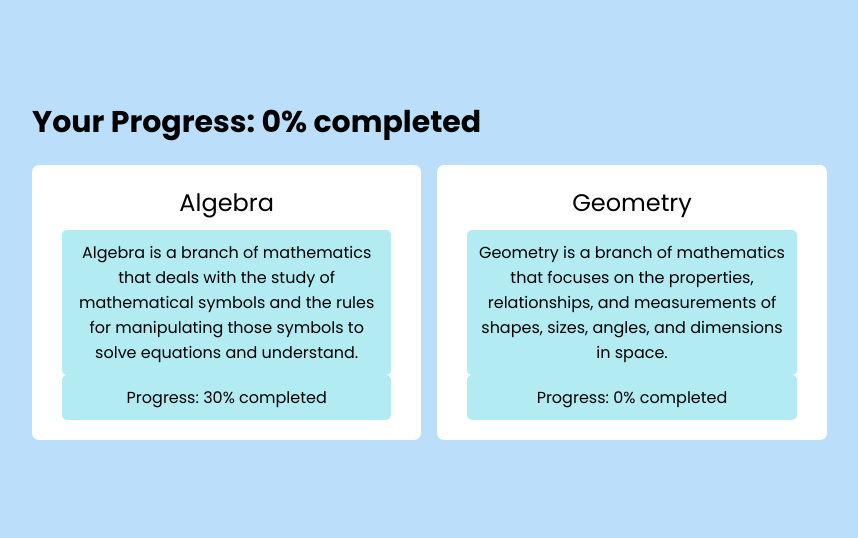
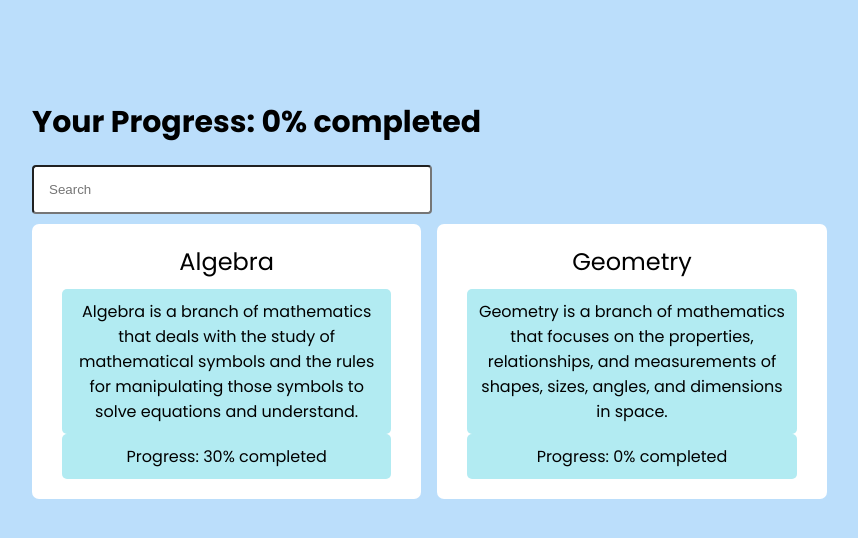
Before and after one commit to Ritwik880/react-redux-auth, a React (Vite) app: page /courses/1 in a window 1280 px wide. Shown: the top 538 px of the page, without its empty margins (8-866 px from the left). Built offline with nearby package versions, Linux system fonts and the light colour scheme.

Commit message:
added search query

```diff
--- a/src/App.scss
+++ b/src/App.scss
@@ -105,6 +105,14 @@
         align-items: flex-start;
         gap: 30px;
     }
+    .input-box {
+        padding: 15px;
+        border-radius: 4px;
+        width: 400px;
+    }
+    .search{
+        margin-bottom: 10px;
+    }
 }
 
 .container {
--- a/src/Components/Course.tsx
+++ b/src/Components/Course.tsx
@@ -1,4 +1,4 @@
-import React from 'react';
+import React, { useState, ChangeEvent } from 'react';
 
 interface CourseProps {
   courseData: {
@@ -14,24 +14,44 @@ const Course: React.FC<CourseProps> = ({ courseData }) => {
     return <div>Course data not available</div>;
   }
 
+  const [searchQuery, setSearchQuery] = useState<string>('');
+  const [filteredSubSubjects, setFilteredSubSubjects] = useState(courseData.subSubjects);
+
   const calculateTotalProgress = () => {
-    const { subSubjects } = courseData;
-    const totalSubSubjects = subSubjects.length;
+    const totalSubSubjects = filteredSubSubjects.length;
 
     if (totalSubSubjects === 0) {
       return 0;
     }
 
-    const completedSubSubjects = subSubjects.filter((subSubject) => (subSubject.progress || 0) === 100).length;
+    const completedSubSubjects = filteredSubSubjects.filter((subSubject) => (subSubject.progress || 0) === 100).length;
     return (completedSubSubjects / totalSubSubjects) * 100;
+  };
+
+  const handleSearchChange = (e: ChangeEvent<HTMLInputElement>) => {
+    const query = e.target.value.toLowerCase();
+    setSearchQuery(query);
+
+    const filtered = courseData.subSubjects.filter((subSubject) =>
+      subSubject.name.toLowerCase().includes(query)
+    );
+
+    setFilteredSubSubjects(filtered);
   };
 
   return (
     <section className="dashboard">
       <div className="container">
         <h3 className='progress'>Your Progress: {calculateTotalProgress()}% completed</h3>
+        <input
+          type="text"
+          className='input-box search'
+          placeholder='Search'
+          value={searchQuery}
+          onChange={handleSearchChange}
+        />
         <div className="dashboard-card">
-          {courseData.subSubjects.map((subSubject: any) => (
+          {filteredSubSubjects.map((subSubject: any) => (
             <div className="card" key={subSubject.id}>
               <footer>
                 <h2>{subSubject.name}</h2>
```
